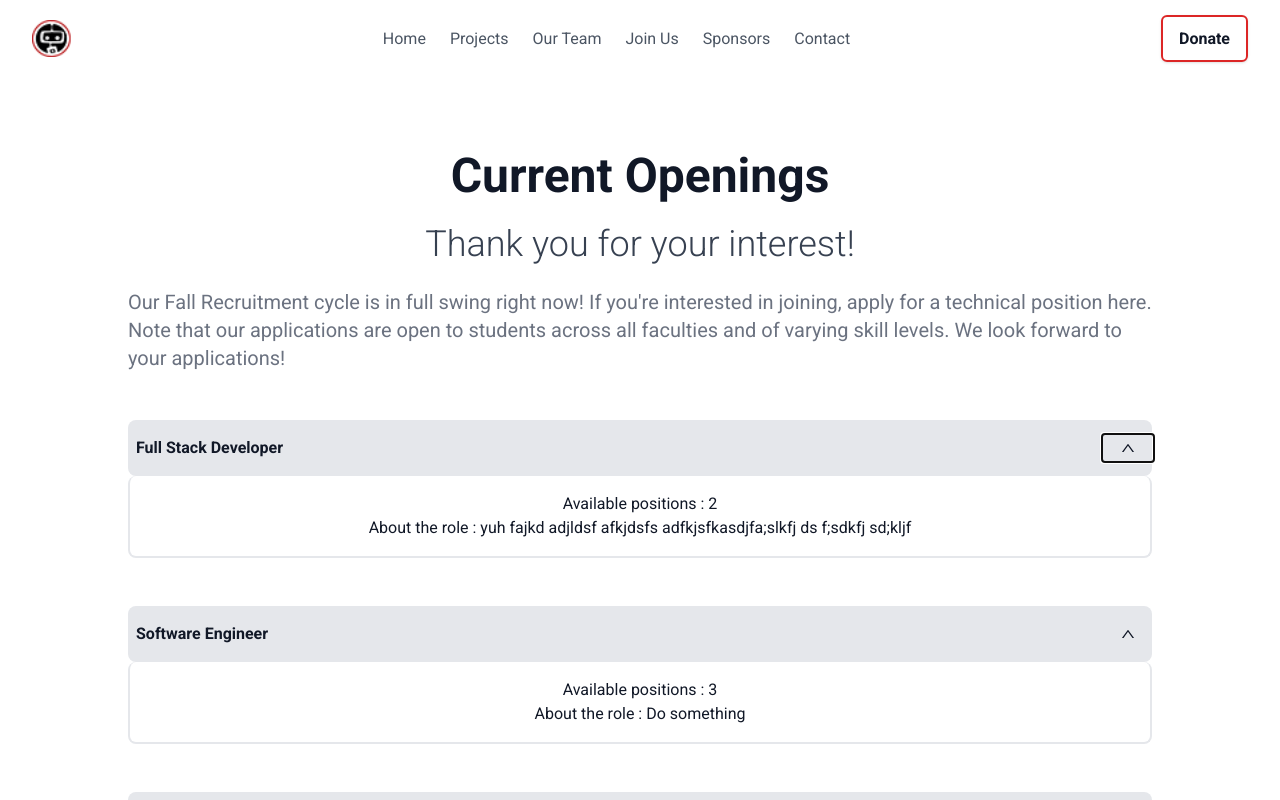
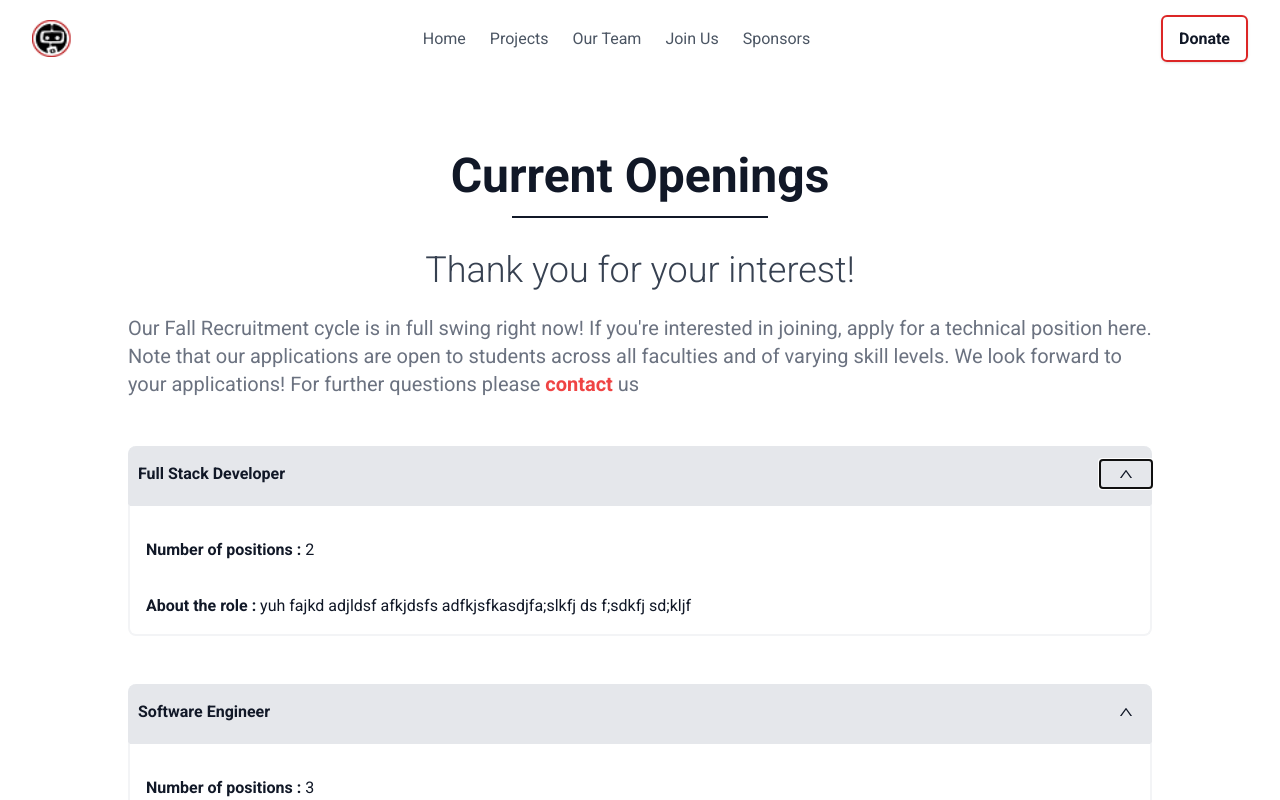
Before and after one commit to SteveIsnthere/openrobotics_website, a React (Create React App) app: page / in a window 1280 px wide. Both pictures are taken after a click on the button 1128 px from the left and 448 px from the top of the page. Shown: the top 800 px of the page. Built offline with nearby package versions, Linux system fonts and the light colour scheme; the HTML template or start-up script is replaced by a standard one.

Commit message:
changed default prof(needs approval), fixed dropdown recruitment component

```diff
--- a/src/components/Navbar/Navbar.tsx
+++ b/src/components/Navbar/Navbar.tsx
@@ -9,12 +9,11 @@ const Navbar = () =>{
     { title: "Projects", path: "#" },
     { title: "Our Team", path: "#" },
     { title: "Join Us", path: "#" },
-    { title: "Sponsors", path: "#" },
-     {title : "Contact" , path:"#"},
+    { title: "Sponsors", path: "#" }
 ]
   return (
-    <section className='w-screen mb-8 font-Roboto300 fixed z-20'>
-      <nav className="bg-white w-screen border-b md:border-0 md:static">
+    <section className='w-full mb-8 font-Roboto300 fixed z-20'>
+      <nav className="bg-white w-full border-b md:border-0 md:static">
           <div className="items-center px-4 max-w-screen-xl mx-auto md:flex md:px-8">
               <div className="flex items-center justify-between py-3 md:py-5 md:block">
                     <a href="#">
--- a/src/components/Recruitment/Recruitment.tsx
+++ b/src/components/Recruitment/Recruitment.tsx
@@ -28,22 +28,33 @@ const Recruitment = () =>{
     return visible ? "hidden" : "visible";
   }
 
+  const removeBorder = (visible:boolean) => {
+    return !visible ? "rounded-b-none" : " ";
+  }
+
+  const border2 = (visible: boolean) => {
+    return !visible ? "rounded-t-none" : " ";
+  }
+
   return (
     <section className='flex flex-col m-[10%] py-10 md:mt-24 sm:mt-60 sm:max-w-screen-sm md:max-w-screen-md lg:max-w-screen-lg justify-center items-center'>
          <h1 className='text-3xl py-4 font-extrabold md:text-5xl text-gray-900'>Current Openings</h1>
+         <span className="w-64 h-[2px] mt-0 bg-gray-900 mb-6"></span>
          <h1 className='text-2xl py-2 font-light md:text-4xl text-gray-700'>Thank you for your interest!</h1>
-         <p className='py-4 text-md md:text-xl  text-gray-500'>Our Fall Recruitment cycle is in full swing right now! If you're interested in joining, apply for a technical position here. Note that our applications are open to students across all faculties and of varying skill levels. We look forward to your applications!</p>
+         <p className='py-4 text-md md:text-xl  text-gray-500'>Our Fall Recruitment cycle is in full swing right now! If you're interested in joining, apply for a technical position here. Note that our applications are open to students across all faculties and of varying skill levels. We look forward to your applications!
+          For further questions please <span className="font-bold text-red-500 cursor-pointer hover:text-red-700">contact</span> us
+         </p>
          {positions.map((position:Position) => (
           <div className='flex flex-col w-full py-4'>
-             <div className='flex py-4 mt-4 flex-row justify-between text-center items-start font-bold rounded-lg bg-gray-200 text-gray-900 w-full'>
+             <div className={'flex py-4 mt-4 flex-row justify-between text-center items-start font-bold rounded-lg border-b-2 border-l-2 border-r-2 border-gray-200 bg-gray-200 text-gray-900 w-full ' + removeBorder(arrow)}>
             <h1 className='mx-2'>{position.title}</h1>
             <button className='outline-none style-none border-none bg-gray-200' onClick={() => setArrow(!arrow)}>
              {arrow ? <AiOutlineDown className='mx-4 my-1 font-bold'/> : <AiOutlineUp className='mx-4 my-1 font-bold'/>}
             </button>
             </div>
-            <div className={"w-full text-center flex flex-col justify-center items-center rounded-lg py-4 bg-white border-2 border-t-0 border-gray-200 mt-0 " + set(arrow)}>
-              <p className='text-gray-900'>Available positions : {position.positions}</p>
-              <p className='text-gray-900'>About the role : {position.description}</p>
+            <div className={"w-full text-center flex flex-col justify-start items-start rounded-lg py-4 bg-white border-2 border-gray-100 border-t-gray-200 mt-0 " + set(arrow) + " " + border2(arrow)}>
+              <p className='text-gray-900 font-bold mb-4 px-4 py-4'>Number of positions : <span className="font-normal text-gray-900">{position.positions}</span></p>
+              <p className='text-gray-900 font-bold px-4'>About the role : <span className="font-normal text-gray-900">{position.description}</span></p>
             </div>
           </div>
        ))}
--- a/src/components/Team/Team.tsx
+++ b/src/components/Team/Team.tsx
@@ -35,9 +35,9 @@ const Team = () => {
     new Person("Kritika Joshi"   , 'Integration Lead' ,     'im' , 'im' , 'assets/img/admin/kritika.png'   , 'im'),
     new Person("Niki Manesh"     , 'Mentor'           ,     'im' , 'im' , 'assets/img/admin/niki.png'      , 'im'),
     new Person("Brian Zimmerman" , 'Finance Lead'     ,     'im' , 'im' , 'assets/img/admin/brian.png'     , 'im'),
-    new Person("Nafae Saiyed"    , 'Finance Member'   ,     'im' , 'im' , 'assets/img/default_profile.png' , 'im'),
-    new Person("Taymur Pasha"    , 'Finance Member'   ,     'im' , 'im' , 'assets/img/default_profile.png' , 'im'),
-    new Person("Jay Hou"         , 'Finance Member'   ,     'im' , 'im' , 'assets/img/default_profile.png' , 'im'),
+    new Person("Nafae Saiyed"    , 'Finance Member'   ,     'im' , 'im' , 'assets/img/default_profile.jpg' , 'im'),
+    new Person("Taymur Pasha"    , 'Finance Member'   ,     'im' , 'im' , 'assets/img/default_profile.jpg' , 'im'),
+    new Person("Jay Hou"         , 'Finance Member'   ,     'im' , 'im' , 'assets/img/default_profile.jpg' , 'im'),
     new Person("Tian Hao Xu"     , 'Safety Officer'   ,     'im' , 'im' , 'assets/img/admin/tian.png'      , 'im'),
   ];
   const PianoBot:Array<Person> = [
@@ -53,28 +53,28 @@ const Team = () => {
   ];
   const ArtBot:Array<Person> = [
     new Person("Aiden Smith"      , 'ArtBot Lead'   , 'im' , 'im' , 'assets/img/artbot/aiden.png'    , 'im'),
-    new Person("Navneeth Devadas" , 'ArtBot Member' , 'im' , 'im' , 'assets/img/default_profile.png' , 'im'),
-    new Person("Felice Jie Chen"  , 'ArtBot Member' , 'im' , 'im' , 'assets/img/default_profile.png' , 'im'),
+    new Person("Navneeth Devadas" , 'ArtBot Member' , 'im' , 'im' , 'assets/img/default_profile.jpg' , 'im'),
+    new Person("Felice Jie Chen"  , 'ArtBot Member' , 'im' , 'im' , 'assets/img/default_profile.jpg' , 'im'),
     new Person("Benji Li"         , 'ArtBot Member' , 'im' , 'im' , 'assets/img/artbot/benji.png'    , 'im'),
   ];
   const Arm:Array<Person> = [
     new Person("Joey Gaffney"     , 'Arm Lead'   , 'im' , 'im' , 'assets/img/arm/joey.png'        , 'im'),
-    new Person("Arwin Patrick"    , 'Arm Lead'   , 'im' , 'im' , 'assets/img/default_profile.png' , 'im'),
+    new Person("Arwin Patrick"    , 'Arm Lead'   , 'im' , 'im' , 'assets/img/default_profile.jpg' , 'im'),
     new Person("Jonas Chianu"     , 'Arm Member' , 'im' , 'im' , 'assets/img/arm/jonas.png'       , 'im'),
     new Person("Hazel Chongoti"   , 'Arm Member' , 'im' , 'im' , 'assets/img/arm/hazel.png'       , 'im'),
     new Person("David Kim"        , 'Arm Member' , 'im' , 'im' , 'assets/img/arm/david.png'       , 'im'),
     new Person("Debby Lin"        , 'Arm Member' , 'im' , 'im' , 'assets/img/arm/debby.png'       , 'im'),
-    new Person("Cailin Ringstorm" , 'Arm Member' , 'im' , 'im' , 'assets/img/default_profile.png' , 'im'),
-    new Person("Iris Xu"          , 'Arm Member' , 'im' , 'im' , 'assets/img/default_profile.png' , 'im'),
+    new Person("Cailin Ringstorm" , 'Arm Member' , 'im' , 'im' , 'assets/img/default_profile.jpg' , 'im'),
+    new Person("Iris Xu"          , 'Arm Member' , 'im' , 'im' , 'assets/img/default_profile.jpg' , 'im'),
     new Person("Ryan Yeung"       , 'Arm Member' , 'im' , 'im' , 'assets/img/arm/ryan.png'        , 'im'),
-    new Person("Grace Zhang"      , 'Arm Member' , 'im' , 'im' , 'assets/img/default_profile.png' , 'im'),
+    new Person("Grace Zhang"      , 'Arm Member' , 'im' , 'im' , 'assets/img/default_profile.jpg' , 'im'),
   ];
   const Train:Array<Person> = [
     new Person("Kuok Kun(AO) Chio" , 'RoboCup Lead'   , 'im' , 'im' , 'assets/img/train/kuok.png'      , 'im'),
     new Person("Yang Su"           , 'RoboCup Lead'   , 'im' , 'im' , 'assets/img/train/yang.png'      , 'im'),
     new Person("Kamran Alam"       , 'RoboCup Member' , 'im' , 'im' , 'assets/img/train/kamran.png'    , 'im'),
     new Person("Wilson Chen"       , 'RoboCup Member' , 'im' , 'im' , 'assets/img/train/wilson.png'    , 'im'),
-    new Person("Vishal Desh"       , 'RoboCup Member' , 'im' , 'im' , 'assets/img/default_profile.png' , 'im'),
+    new Person("Vishal Desh"       , 'RoboCup Member' , 'im' , 'im' , 'assets/img/default_profile.jpg' , 'im'),
     new Person("Yoshi Inomata"     , 'RoboCup Member' , 'im' , 'im' , 'assets/img/train/yoshi.png'     , 'im'),
     new Person("Eros Rojas"        , 'RoboCup Member' , 'im' , 'im' , 'assets/img/train/eros.png'      , 'im'),
     new Person("Tian Hao Xu"       , 'RoboCup Member' , 'im' , 'im' , 'assets/img/train/tian.png'      , 'im'),
@@ -83,14 +83,14 @@ const Team = () => {
     new Person("Matthew Sam"   , 'Gripper Lead'   , 'im' , 'im' , 'assets/img/gripper/matthew.png' , 'im'),
     new Person("Husein Alatas" , 'Gripper Member' , 'im' , 'im' , 'assets/img/gripper/husein.png'  , 'im'),
     new Person("Akhil Prabhu"  , 'Gripper Member' , 'im' , 'im' , 'assets/img/gripper/akhil.png'   , 'im'),
-    new Person("Chaewoon Song" , 'Gripper Member' , 'im' , 'im' , 'assets/img/default_profile.png' , 'im'),
-    new Person("Jenica Sy"     , 'Gripper Member' , 'im' , 'im' , 'assets/img/default_profile.png' , 'im'),
+    new Person("Chaewoon Song" , 'Gripper Member' , 'im' , 'im' , 'assets/img/default_profile.jpg' , 'im'),
+    new Person("Jenica Sy"     , 'Gripper Member' , 'im' , 'im' , 'assets/img/default_profile.jpg' , 'im'),
   ];
   const Software:Array<Person> = [
     new Person("Francisco Farinha" , 'Software Lead'   , 'im' , 'im' , 'assets/img/software/francisco.png' , 'im'),
     new Person("Andrew Xie"        , 'Software Lead'   , 'im' , 'im' , 'assets/img/software/andrew.png'    , 'im'),
     new Person("Aayush Behl"       , 'Software Member' , 'im' , 'im' , 'assets/img/software/aayush.png'    , 'im'),
-    new Person("Ashli Forbes"      , 'Software Member' , 'im' , 'im' , 'assets/img/default_profile.png'    , 'im'),
+    new Person("Ashli Forbes"      , 'Software Member' , 'im' , 'im' , 'assets/img/default_profile.jpg'    , 'im'),
     new Person("Damien Fung"       , 'Software Member' , 'im' , 'im' , 'assets/img/software/damien.png'    , 'im'),
     new Person("Tawsif Hasan"      , 'Software Member' , 'im' , 'im' , 'assets/img/software/tawsif.png'    , 'im'),
   ];
@@ -100,8 +100,6 @@ const Team = () => {
     <section className="bg-white w-screen overscroll-none mt-16 pt-10 z-10">
       <div className="container">
           <h1  className="text-4xl mx-[5%] font-extrabold font-Roboto700 mb-20 text-gray-800 capitalize lg:text-5xl">Meet The Team</h1>
-
-
           <div className='my-16 mx-[5%] mb-24'>
             <h1  className="text-3xl font-lighter md:font-bold text-gray-800 capitalize -mb-4 lg:text-4xl">Leads</h1>
             <div className="grid grid-cols-1 mt-12 gap-8 xl:mt-16 md:grid-cols-2 xl:grid-cols-4">
```
Also changed, not shown: public/assets/img/default_profile.jpg (added).
